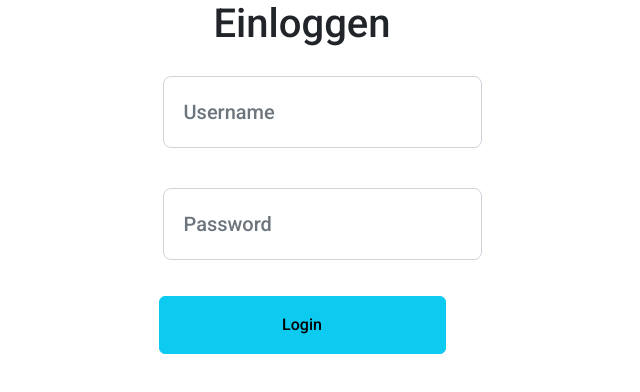
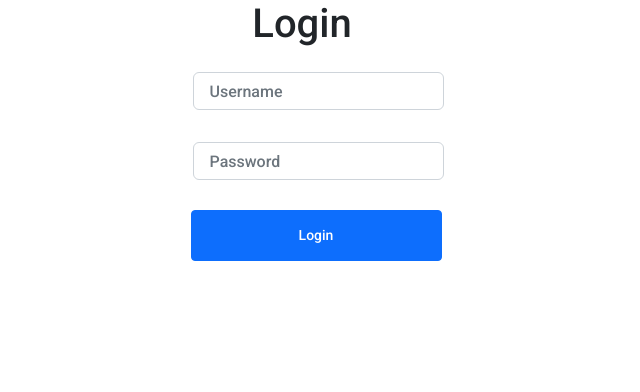
Before and after one commit to InteractiveNinja/M183, an Angular app: page / in a window 1280 px wide. Shown: the top 392 px of the page, without its empty margins (338-978 px from the left). Built offline with nearby package versions, Linux system fonts and the light colour scheme.

Commit message:
updated login style

```diff
--- a/src/app/components/login/login.component.html
+++ b/src/app/components/login/login.component.html
@@ -1,7 +1,9 @@
-<div class="center"><h1>Einloggen</h1>
-<form class="login-form" [formGroup]="loginFormGroup">
-  <input type="text" class="form-control form-control-lg" name="username" [formControlName]="usernameForm" placeholder="Username" id="username">
-  <input type="password" class="form-control form-control-lg" name="password" [formControlName]="passwordForm" placeholder="Password" id="password">
-  <button type="button" class="btn btn-info" (click)="login()">Login</button>
-</form>
+<div class="center"><h1 class="text-center w-100">Login</h1>
+  <form [formGroup]="loginFormGroup" class="login-form">
+    <input [formControlName]="usernameForm" class="form-control form-control-color w-100" id="username" name="username"
+           placeholder="Username" type="text">
+    <input [formControlName]="passwordForm" class="form-control form-control-color w-100" id="password" name="password"
+           placeholder="Password" type="password">
+    <button (click)="login()" class="btn btn-sm btn-primary w-100" type="button">Login</button>
+  </form>
 </div>
```
